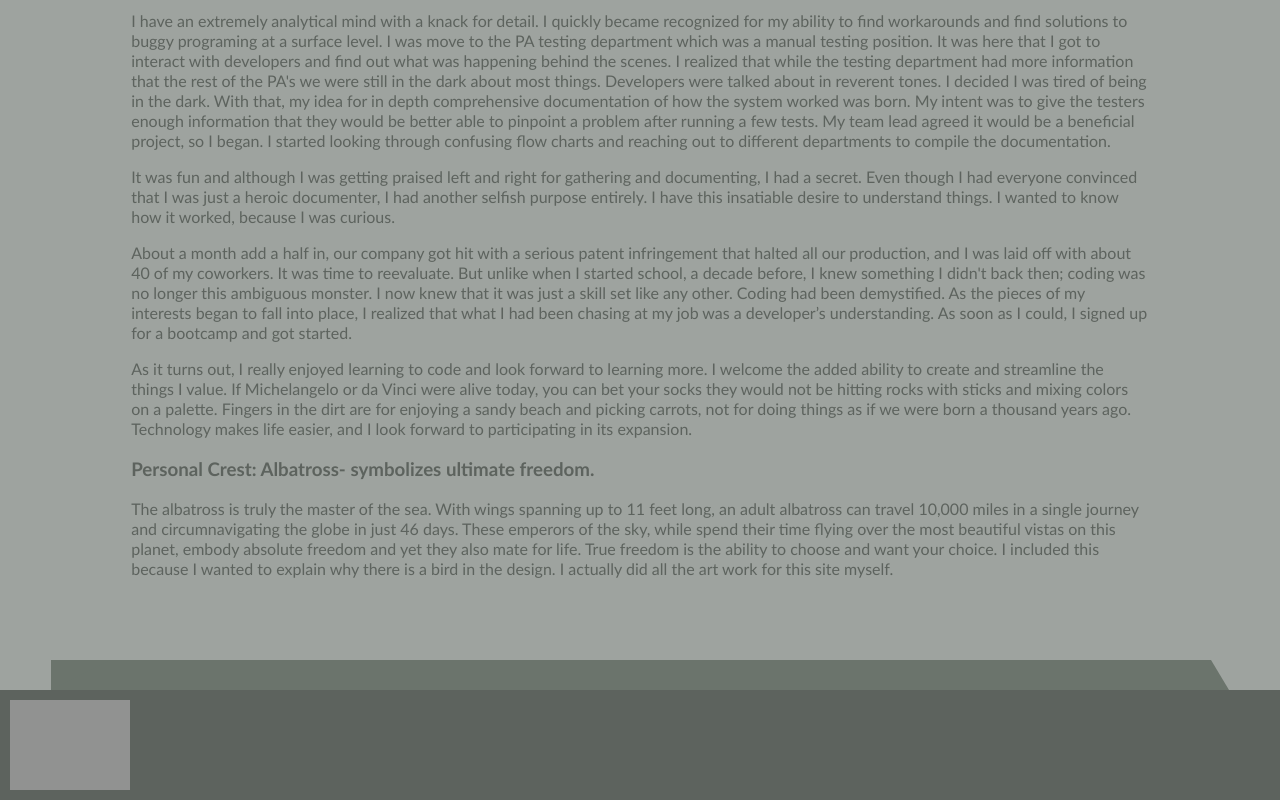
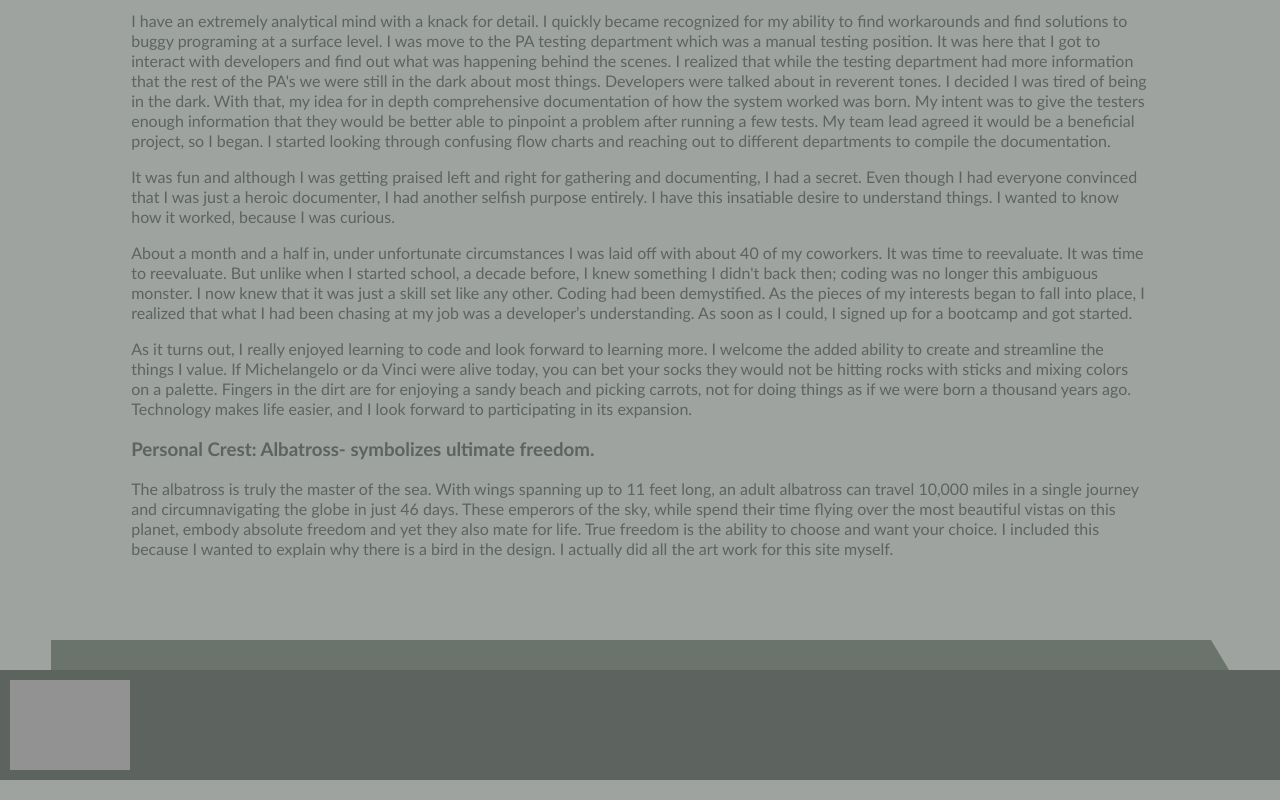
Before and after one commit to Graham91/Portfolio-website, a plain HTML site: page portfolio.html in a window 1280 px wide. Shown: the part 883-1683 px from the top of the page. Drawn offline with nearby package versions, Linux system fonts and the light colour scheme; grey boxes are pictures that could not be loaded.

Commit message:
fixed thing

```diff
--- a/portfolio.html
+++ b/portfolio.html
@@ -81,8 +81,8 @@
                 another selfish purpose entirely. I have this insatiable desire to understand things. I wanted
                 to know how it worked, because I was curious.
             </p>
-            <p> About a month add a half in, our company got hit with a serious patent infringement that halted
-                all our production, and I was laid off with about 40 of my coworkers. It was time to reevaluate.
+            <p> About a month and a half in, under unfortunate circumstances I was laid off with about 40 of my
+                coworkers. It was time to reevaluate.
                 But unlike when I started school, a decade before, I knew something I didn't back then; coding
                 was no longer this ambiguous monster. I now knew that it was just a skill set like any other.
                 Coding had been demystified. As the pieces of my interests began to fall into place, I realized
@@ -1024,9 +1024,8 @@
                         wanted
                         to know how it worked, because I was curious.
                     </p>
-                    <p> About a month add a half in, our company got hit with a serious patent infringement that
-                        halted
-                        all our production, and I was laid off with about 40 of my coworkers. It was time to
+                    <p> About a month and a half in, under unfortunate circumstances I was laid off with about 40 of my
+                        coworkers. It was time to reevaluate. It was time to
                         reevaluate.
                         But unlike when I started school, a decade before, I knew something I didn't back then;
                         coding
```
